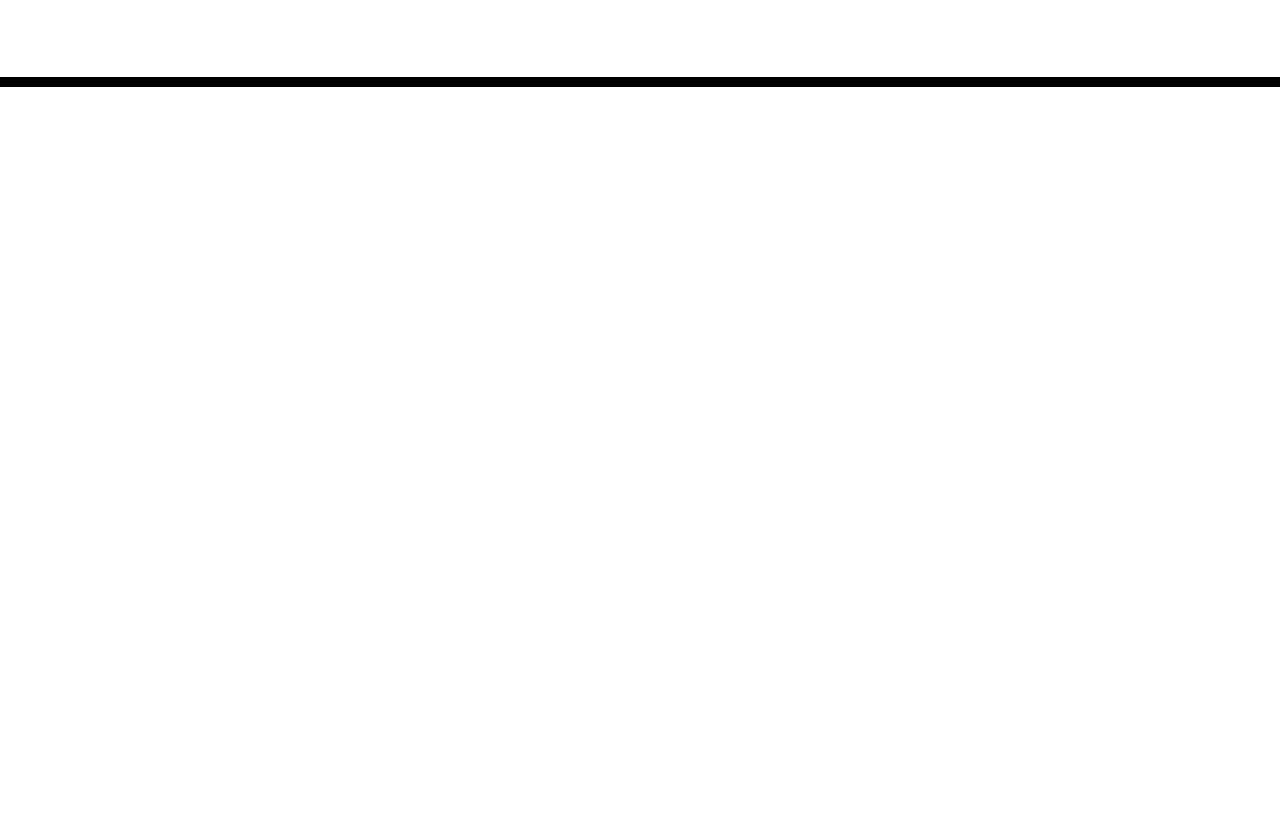
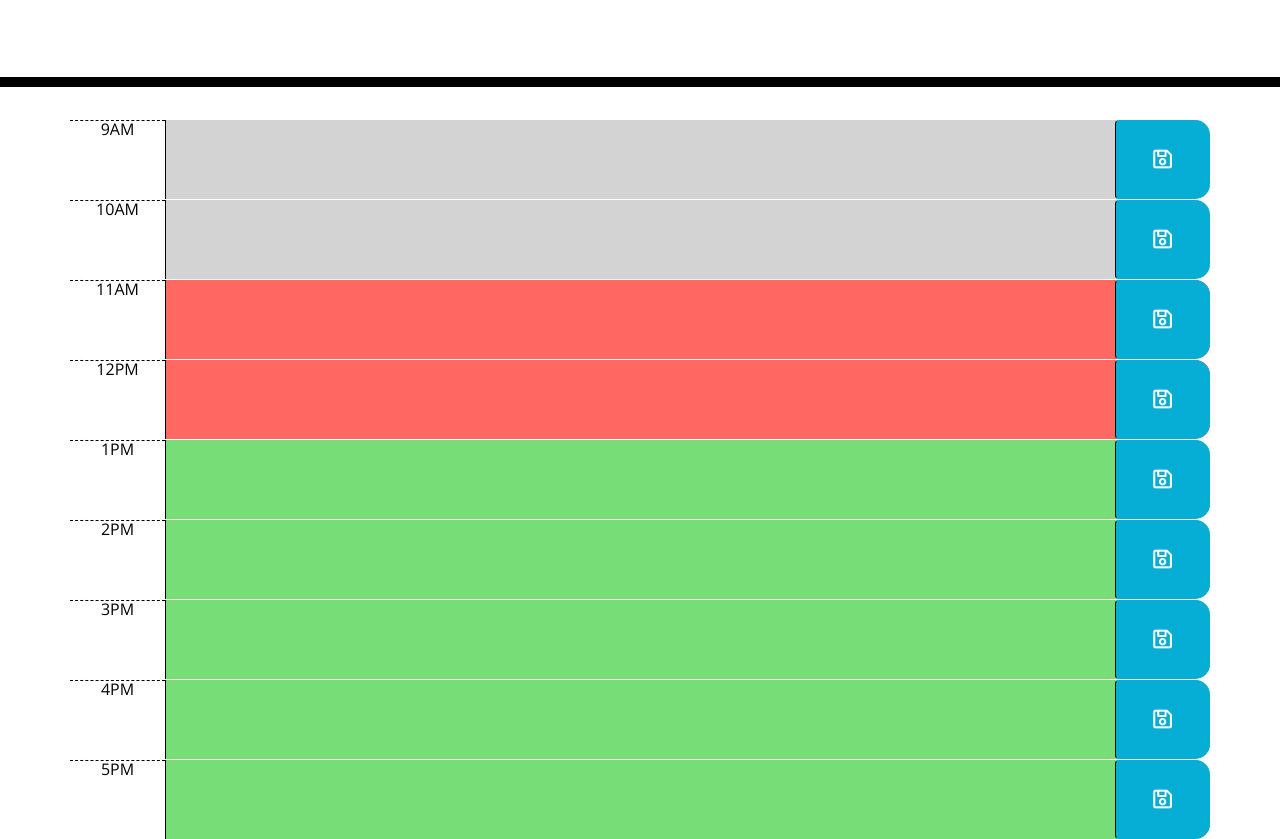
Before and after one commit to Lyndseyfin/05-My-Day-Planner, a plain HTML site: page index.html in a window 1280 px wide. Shown: the part 181-1020 px from the top of the page. Before the commit the page ends 800 px from the top, so only its background shows below. Drawn offline with nearby package versions, Linux system fonts and the light colour scheme; files that its build step writes are made by us from their sources.

Commit message:
time blocks

```diff
--- a/index.html
+++ b/index.html
@@ -18,7 +18,7 @@
       href="https://fonts.googleapis.com/css?family=Open+Sans&display=swap"
       rel="stylesheet"
     />
-    <link rel="stylesheet" href="style.css" />
+    <link rel="stylesheet" href="./assets/style.css" />
     <title>Work Day Scheduler</title>
   </head>
 
@@ -30,9 +30,56 @@
     </header>
     <div class="container">
       <!-- Timeblocks go here -->
+      <div id='0' class="row time-block past">
+        <div class="col-sm-1 hour">9AM</div>
+        <textarea class="col-sm-10 description"></textarea>
+        <button class="col-sm-1 saveBtn btn"><i class="far fa-save fa-lg"></i></button>
+      </div>
+      <div id="1" class="row time-block past">
+        <div class="col-sm-1 hour">10AM</div>
+        <textarea class="col-sm-10 description"></textarea>
+        <button class="col-sm-1 saveBtn btn"><i class="far fa-save fa-lg"></i></button>
+      </div>
+      <div id="2" class="row time-block present">
+        <div class="col-sm-1 hour">11AM</div>
+        <textarea class="col-sm-10 description"></textarea>
+        <button class="col-sm-1 saveBtn btn"><i class="far fa-save fa-lg"></i></button>
+      </div>
+      <div id='3' class="row time-block present">
+        <div class="col-sm-1 hour">12PM</div>
+        <textarea class="col-sm-10 description"></textarea>
+        <button class="col-sm-1 saveBtn btn"><i class="far fa-save fa-lg"></i></button>
+      </div>
+      <div id="4" class="row time-block future">
+        <div class="col-sm-1 hour">1PM</div>
+        <textarea class="col-sm-10 description"></textarea>
+        <button class="col-sm-1 saveBtn btn"><i class="far fa-save fa-lg"></i></button>
+      </div>
+      <div id="5" class="row time-block future">
+        <div class="col-sm-1 hour">2PM</div>
+        <textarea class="col-sm-10 description"></textarea>
+        <button class="col-sm-1 saveBtn btn"><i class="far fa-save fa-lg"></i></button>
+      </div>
+      <div id="6" class="row time-block future">
+        <div class="col-sm-1 hour">3PM</div>
+        <textarea class="col-sm-10 description"></textarea>
+        <button class="col-sm-1 saveBtn btn"><i class="far fa-save fa-lg"></i></button>
+      </div>
+      <div id='7' class="row time-block future">
+        <div class="col-sm-1 hour">4PM</div>
+        <textarea class="col-sm-10 description"></textarea>
+        <button class="col-sm-1 saveBtn btn"><i class="far fa-save fa-lg"></i></button>
+      </div>
+      <div id='8' class="row time-block future">
+        <div class="col-sm-1 hour">5PM</div>
+        <textarea class="col-sm-10 description"></textarea>
+        <button class="col-sm-1 saveBtn btn"><i class="far fa-save fa-lg"></i></button>
+      </div>
     </div>
+
 
     <script src="https://cdnjs.cloudflare.com/ajax/libs/jquery/3.2.1/jquery.min.js"></script>
     <script src="https://cdnjs.cloudflare.com/ajax/libs/moment.js/2.24.0/moment.min.js"></script>
+    <script src="./assets/script.js"></script>
   </body>
 </html>
```
Also changed, not shown: assets/script.js (added), 1 other file.
